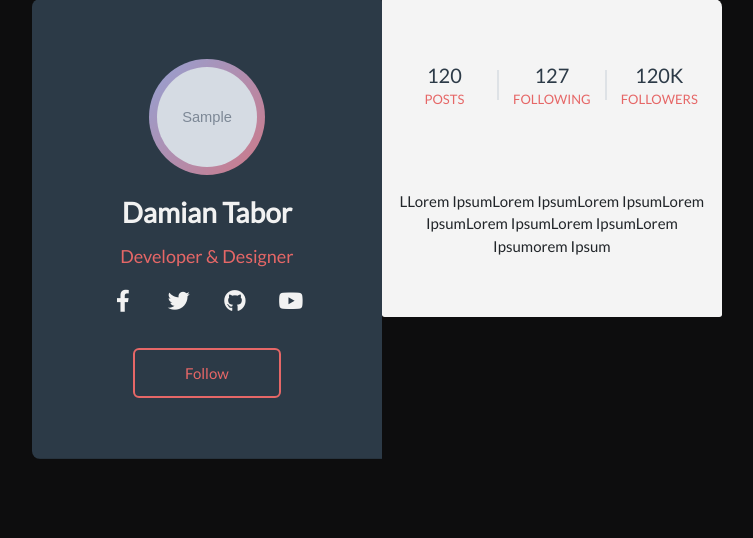
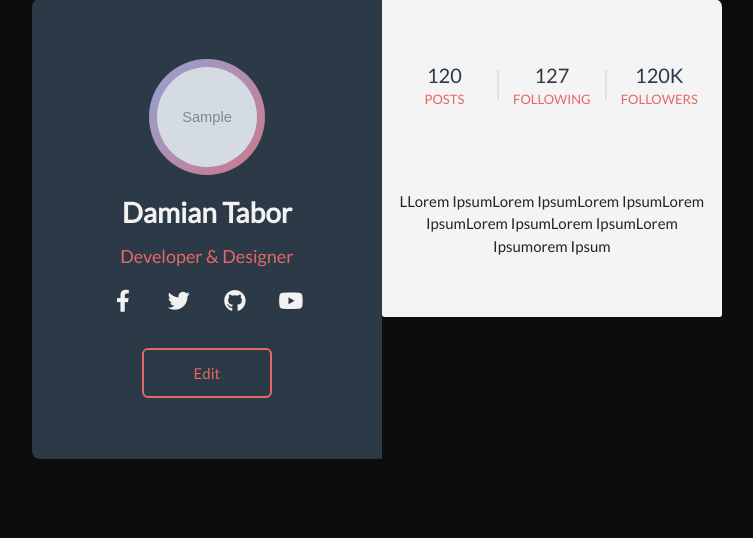
Before and after one commit to blunt008/Gify, a Django app: a page that uses account/templates/account/profile-new.html in a window 1280 px wide. Shown: the part 106-644 px from the top of the page, without its empty margins (263-1016 px from the left). Run offline with Django 3.2, Linux system fonts and the light colour scheme; a user stored in the database is signed in; tables that the repository leaves empty hold one stand-in row (values such as "Sample post"); grey boxes marked "Sample" are stand-in pictures; some libraries are stand-ins or nearby versions.

Commit message:
Display 'Edit' / 'Follow' button depending who is viewing the page

```diff
--- a/account/templates/account/profile-new.html
+++ b/account/templates/account/profile-new.html
@@ -24,7 +24,11 @@
 					<a class="fab fa-github" href="#"></a>
 					<a class="fab fa-youtube" href="#"></a>
 				</div>
-				<a href="{% url 'account:edit_profile' user.username %}" class="follow-btn">Follow</a>
+				{% if request.user.profile == user_profile %}
+					<a href="{% url 'account:edit_profile' user.username %}" class="follow-btn">Edit</a>
+				{% else %}
+					<a href="#" class="follow-btn">Follow</a>
+				{% endif %}
 			</div>
 			<div class="card-footer">
 				<div class="numbers">
```
